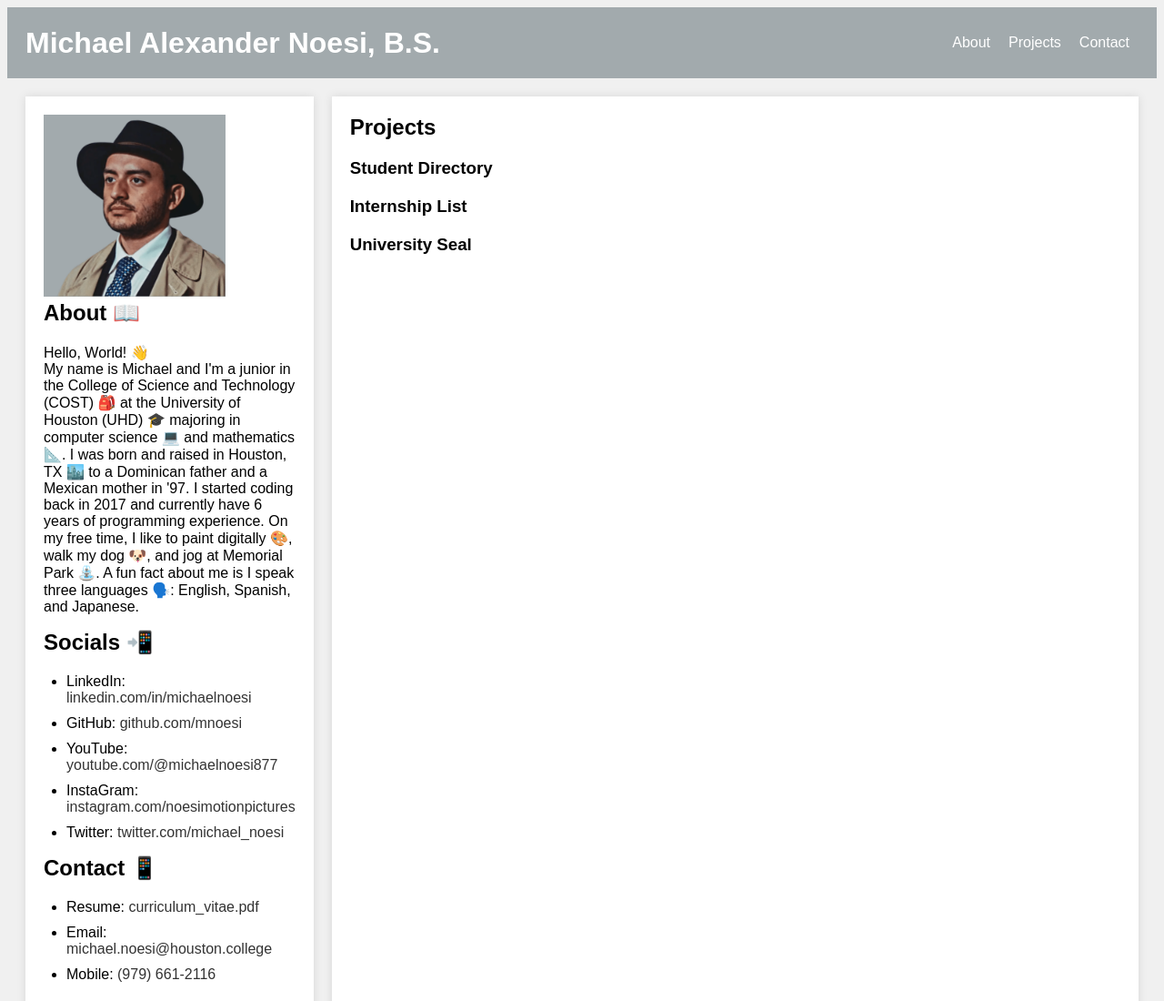
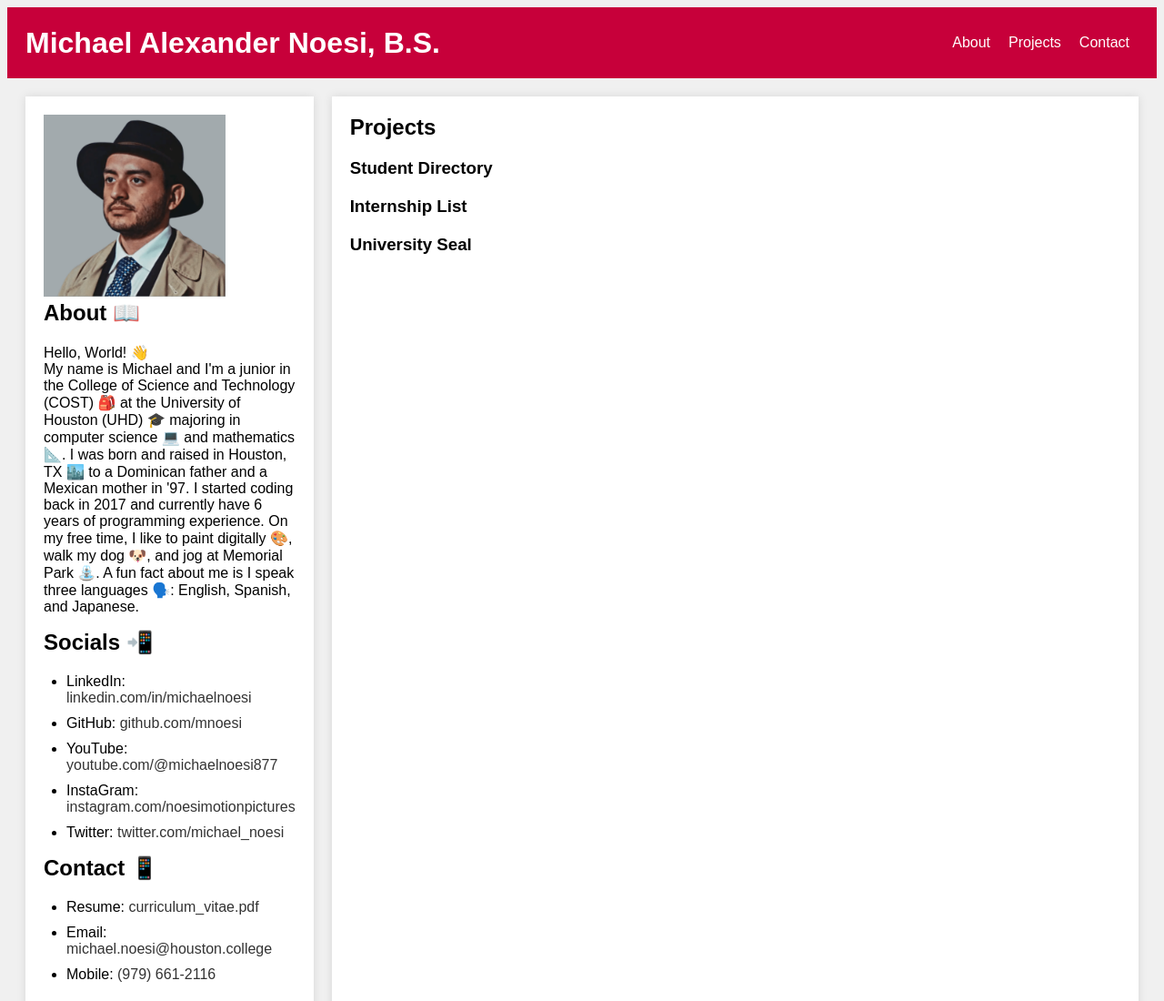
Before and after one commit to houstonuniversity/houstonuniversity.github.io, a plain HTML site: page index.html in a window 1280 px wide. Shown: the top 1100 px of the page at 91% size. Drawn offline with Linux system fonts and the light colour scheme.

Commit message:
update colors

```diff
--- a/css/style.css
+++ b/css/style.css
@@ -8,7 +8,7 @@
             align-items: center;
             justify-content: space-between;
             padding: 20px;
-            background-color: #a2aaad;
+            background-color: #c7003a;
             color: white;
         }
         header h1 {
```
